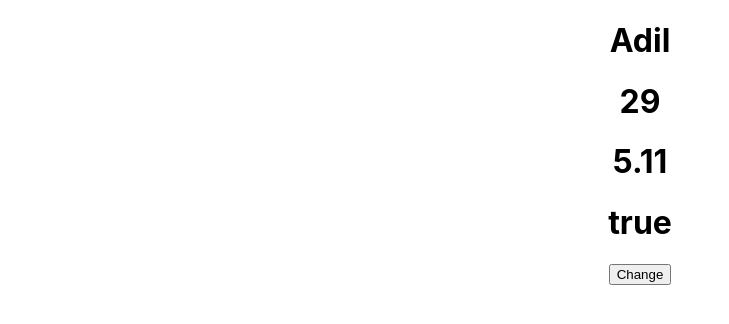
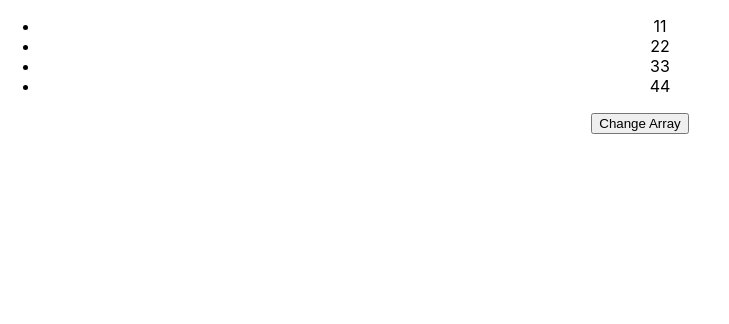
Before and after one commit to riazgul03/ReactJS, a React (Create React App) app in the folder new-app/: page / in a window 1280 px wide. Shown: the top 324 px of the page, without its empty margins (0-729 px from the left). Built offline with nearby package versions, Linux system fonts and the light colour scheme.

Commit message:
UseState Hook With Array / List

```diff
--- a/new-app/src/App.js
+++ b/new-app/src/App.js
@@ -5,13 +5,14 @@ import Stylesheet1 from './Stylesheet1';
 import Stylesheet2 from './Stylesheet2';
 import USComponent from './USComponent';
 import USWithObject from './USWithObject';
+import USWithArray from './USWithArray';
 
 
 
 function App(){
   return(
     <div>
-   <USWithObject/>
+   <USWithArray/>
     </div>
   )
 }
--- /dev/null
+++ b/new-app/src/USWithArray.js
@@ -0,0 +1,28 @@
+import React, { useState } from 'react'
+
+function USWithArray() {
+    let num = [11, 22, 33, 44];
+    let [numbers, setNumbers] = useState(num)
+    // let changeList = () =>{
+    //     setNumbers([55,66,77,88])
+    // }
+    let changeList = () =>{
+        setNumbers(previousState =>{
+            return[
+                ...previousState,
+               Math.floor( Math.random() * 50 )
+               // 98
+            ]
+        });
+    }
+    return (
+        <div>
+            <ul>
+                {numbers.map((n,i) => <li key={i}>{n}</li>)}
+            </ul>
+            <button onClick={changeList}>Change Array</button>
+        </div>
+    )
+}
+
+export default USWithArray
```
